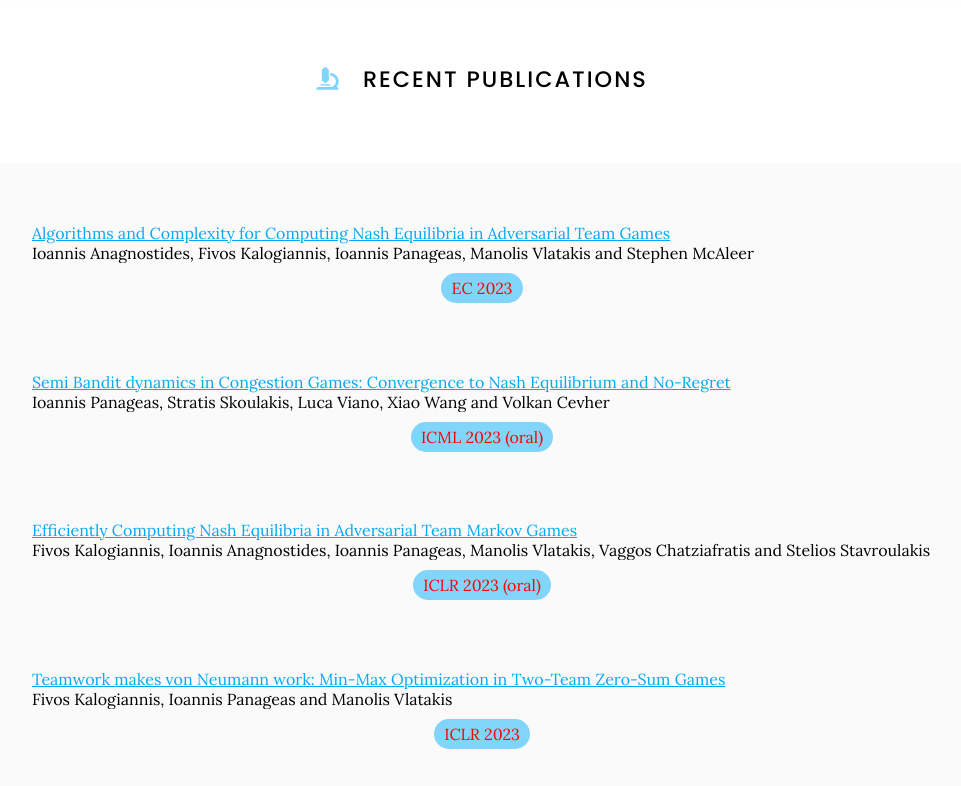
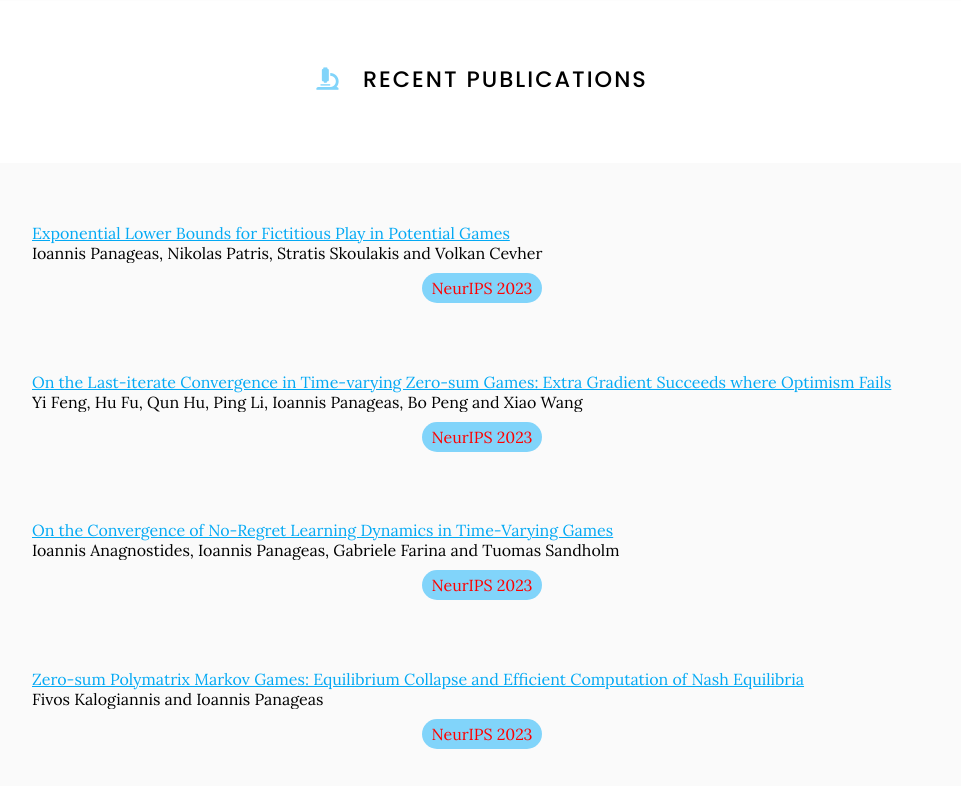
Before and after one commit to goallabuci/goallabuci.github.io, a Jekyll site: the page built from research/index.md, in a window 1280 px wide and 900 px high, cut to the strip 114-900 px from the top of the window. Shown: the whole strip, without its empty margins (158-1119 px from the left). Built offline with Jekyll 4.4.1, drawn with Linux system fonts in a browser that asks for light colours.

Commit message:
Update index.md

```diff
--- a/research/index.md
+++ b/research/index.md
@@ -9,6 +9,42 @@ nav:
 
 
 {% include section.html %}
+<div class="citation_title" align="left">
+      <a href="https://goallabuci.github.io/research/">
+       Exponential Lower Bounds for Fictitious Play in Potential Games
+      </a>
+    </div><div class="citation_authors truncate" align="left" tabindex="0">
+      Ioannis Panageas, Nikolas Patris, Stratis Skoulakis and Volkan Cevher
+    </div><div class="tags" data-link="https://goallabuci.github.io/research/"><a class="tag" style="color:#ff0000">NeurIPS 2023</a></div>
+<br>
+
+<div class="citation_title" align="left">
+      <a href="https://goallabuci.github.io/research/">
+        On the Last-iterate Convergence in Time-varying Zero-sum Games: Extra Gradient Succeeds where Optimism Fails
+      </a>
+    </div><div class="citation_authors truncate" align="left" tabindex="0">
+      Yi Feng, Hu Fu, Qun Hu, Ping Li, Ioannis Panageas, Bo Peng and Xiao Wang
+    </div><div class="tags" data-link="https://goallabuci.github.io/research/"><a class="tag" style="color:#ff0000">NeurIPS 2023</a></div>
+<br>
+
+<div class="citation_title" align="left">
+      <a href="https://arxiv.org/abs/2301.11241">
+       On the Convergence of No-Regret Learning Dynamics in Time-Varying Games
+      </a>
+    </div><div class="citation_authors truncate" align="left" tabindex="0">
+      Ioannis Anagnostides, Ioannis Panageas, Gabriele Farina and Tuomas Sandholm
+    </div><div class="tags" data-link="https://goallabuci.github.io/research/"><a class="tag" style="color:#ff0000">NeurIPS 2023</a></div>
+<br>
+
+<div class="citation_title" align="left">
+      <a href="https://arxiv.org/abs/2305.14329">
+        Zero-sum Polymatrix Markov Games: Equilibrium Collapse and Efficient Computation of Nash Equilibria
+      </a>
+    </div><div class="citation_authors truncate" align="left" tabindex="0">
+      Fivos Kalogiannis and Ioannis Panageas
+    </div><div class="tags" data-link="https://goallabuci.github.io/research/"><a class="tag" style="color:#ff0000">NeurIPS 2023</a></div>
+<br>
+
 <div class="citation_title" align="left">
       <a href="https://arxiv.org/abs/2301.02129">
         Algorithms and Complexity for Computing Nash Equilibria in Adversarial Team Games
```
